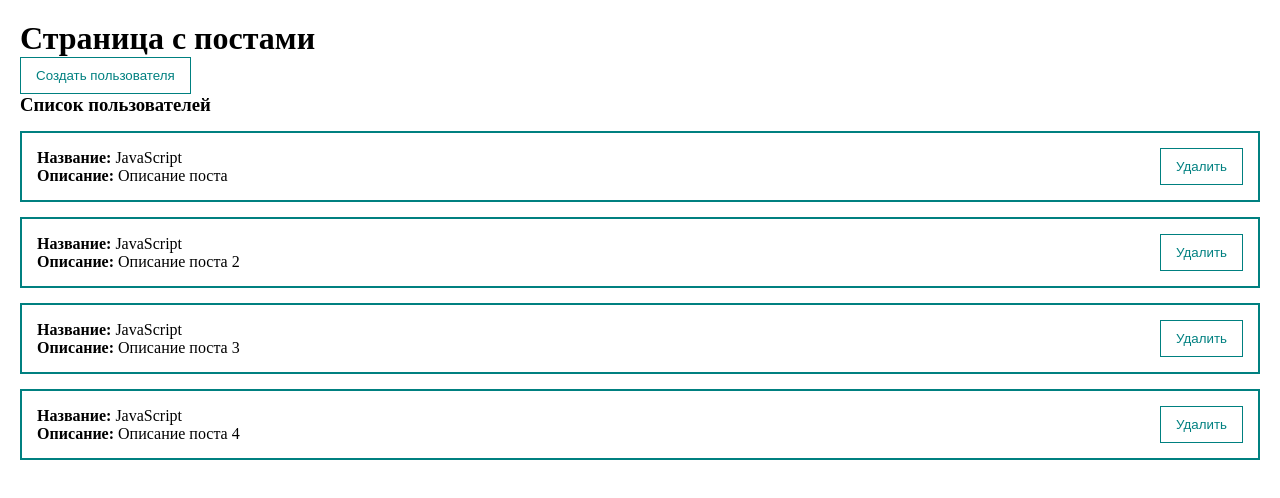
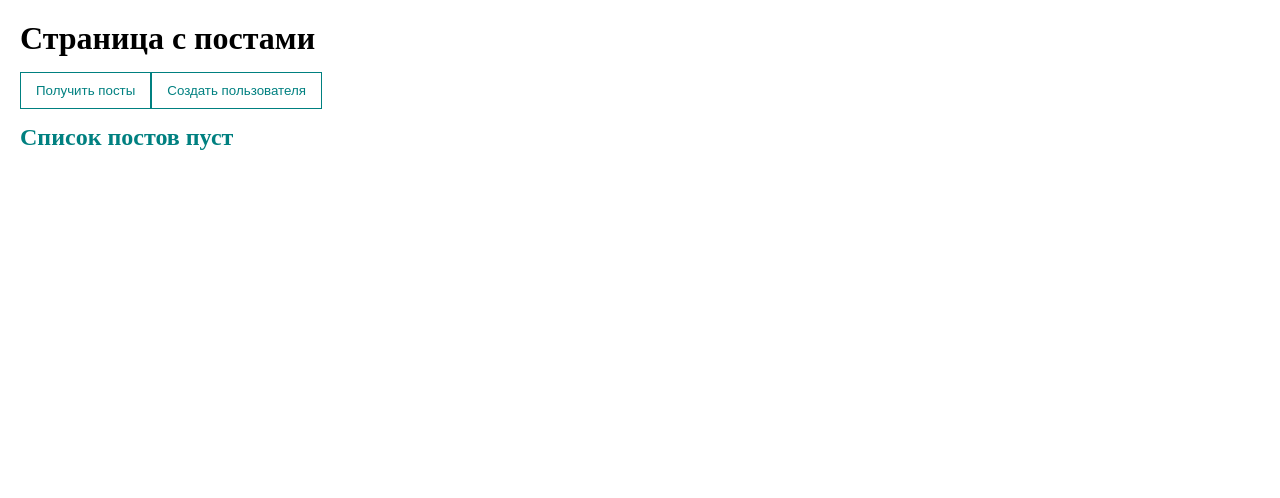
Before and after one commit to 0x0007b/VueForms, a Vue app: page / in a window 1280 px wide. Shown: the top 498 px of the page. Built offline with nearby package versions, Linux system fonts and the light colour scheme.

Commit message:
add get response & get post

```diff
--- a/package.json
+++ b/package.json
@@ -7,6 +7,7 @@
     "build": "vue-cli-service build"
   },
   "dependencies": {
+    "axios": "^1.1.3",
     "core-js": "^3.8.3",
     "vite": "^3.1.8",
     "vue": "^3.2.41",
--- a/src/App.vue
+++ b/src/App.vue
@@ -1,8 +1,10 @@
 <template>
 <div class="app">
   <h1>Страница с постами</h1>
+  <my-button @click="fetchPosts">Получить посты</my-button>
   <my-button
       @click="showDialog"
+      style="margin: 15px 0;"
   >
     Создать пользователя
   </my-button>
@@ -21,19 +23,16 @@
 <script>
 import PostForm from "@/components/PostForm";
 import PostList from "@/components/PostList";
-
+import MyButton from "@/components/UI/MyButton";
+import axios from 'axios'
 export default {
   components: {
+    MyButton,
     PostList, PostForm
   },
   data() {
     return {
-      posts: [
-        {id: 1, title: 'JavaScript', body: 'Описание поста'},
-        {id: 2, title: 'JavaScript', body: 'Описание поста 2'},
-        {id: 3, title: 'JavaScript', body: 'Описание поста 3'},
-        {id: 4, title: 'JavaScript', body: 'Описание поста 4'},
-      ],
+      posts: [],
       dialogVisible: false,
     }
   },
@@ -47,6 +46,15 @@
     },
     showDialog() {
       this.dialogVisible = true
+    },
+    async fetchPosts() {
+      try {
+        const response = await axios.get('https://jsonplaceholder.typicode.com/posts?_limit=10');
+        this.posts = response.data;
+        console.log(response)
+      } catch (e) {
+        alert('Ошибка')
+      }
     }
   }
 }
```
Also changed, not shown: 1 other file (tests, documents, lock files or other folders).
